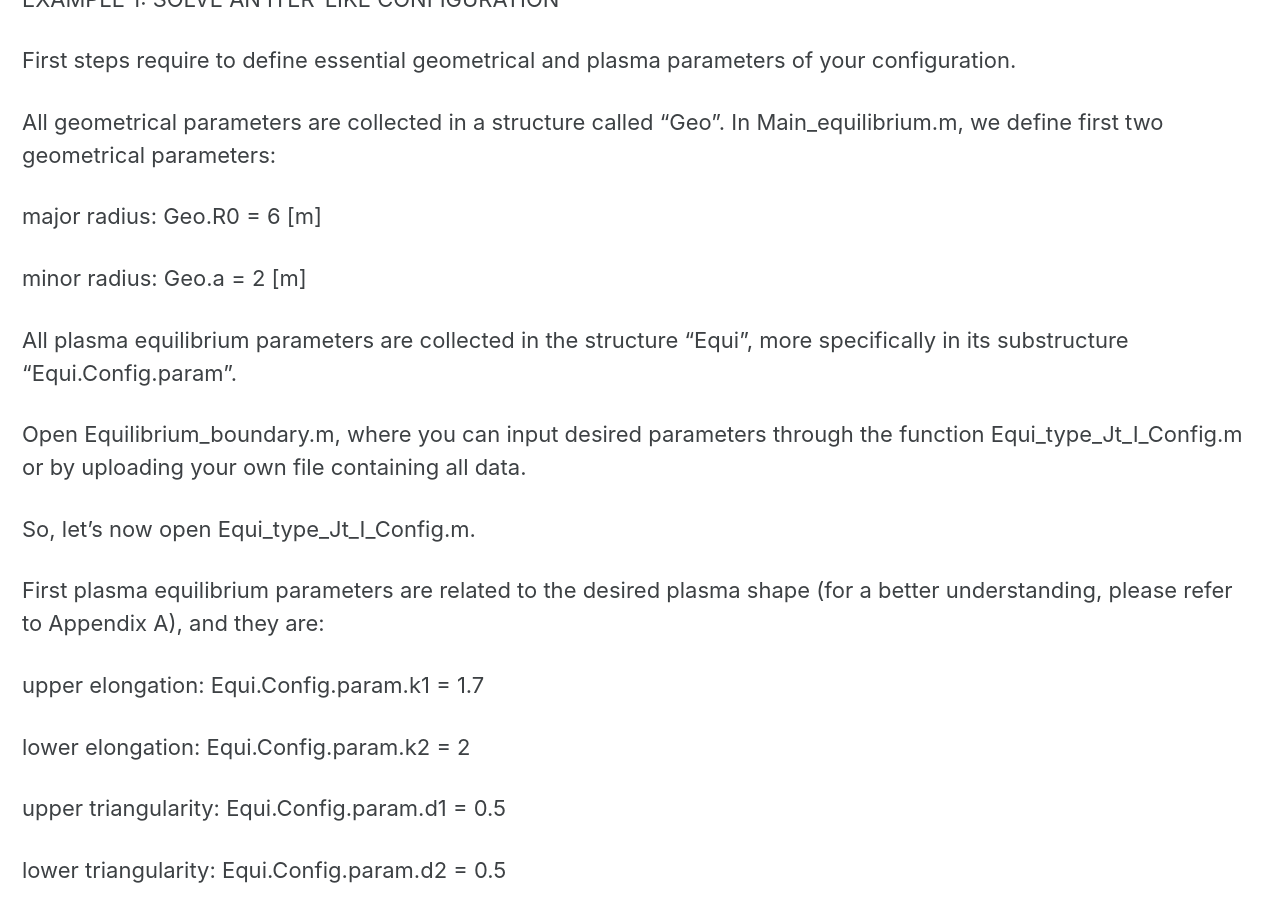
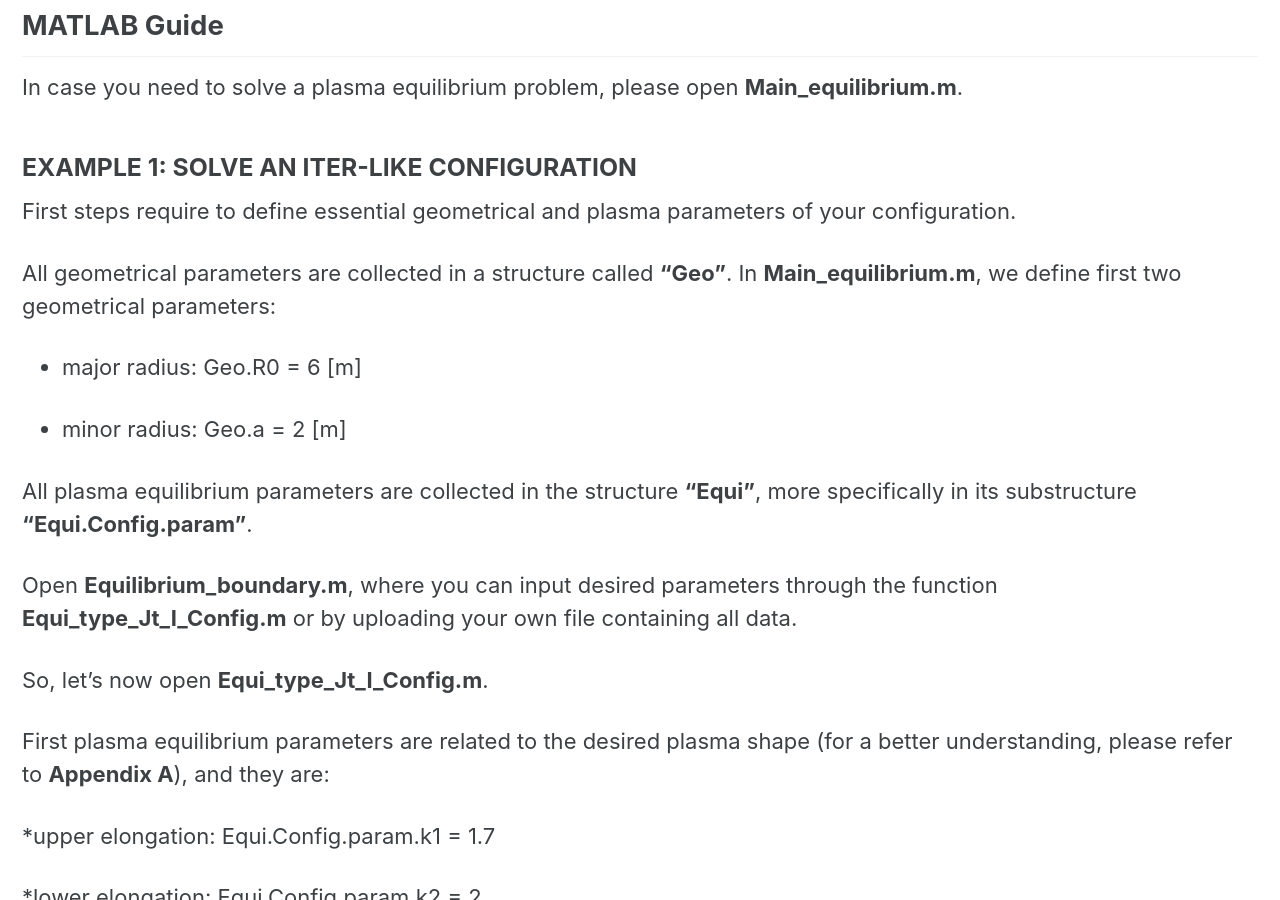
Before and after one commit to GitForTest3141592/TestLab, a Jekyll site: the page built from pages/SimPla_docs.md, in a window 1280 px wide and 900 px high, scrolled down 686 px. Built offline with Jekyll 4.4.1, drawn with Linux system fonts in a browser that asks for light colours; cached includes are drawn as plain includes; some of the changed text lies outside the part shown.

Commit message:
Update SimPla_docs.md

```diff
--- a/pages/SimPla_docs.md
+++ b/pages/SimPla_docs.md
@@ -4,63 +4,69 @@ title: SimPla - Simulated Plasma
 permalink: /SimPla/
 ---
 
-# Equilibrium Solver
+# SimPla - Simulated Plasma
 
-If you need to solve a plasma equilibrium problem, open Main_equilibrium.m.
+SimPla is a tool for simulating plasma behavour in a tokamak, for example to solve a plasma equilibrium problem.
 
-EXAMPLE 1: SOLVE AN ITER-LIKE CONFIGURATION
+## MATLAB Guide
+
+In case you need to solve a plasma equilibrium problem, please open **Main_equilibrium.m**.
+
+### EXAMPLE 1: SOLVE AN ITER-LIKE CONFIGURATION
 
 First steps require to define essential geometrical and plasma parameters of your configuration.
 
-All geometrical parameters are collected in a structure called “Geo”. In Main_equilibrium.m, we define first two geometrical parameters:
+All geometrical parameters are collected in a structure called **“Geo”**. In **Main_equilibrium.m**, we define first two geometrical parameters:
 
-major radius: Geo.R0 = 6 [m]
+* major radius: Geo.R0 = 6 [m]
 
-minor radius: Geo.a = 2 [m]
+* minor radius: Geo.a = 2 [m]
 
 
+All plasma equilibrium parameters are collected in the structure **“Equi”**, more specifically in its substructure **“Equi.Config.param”**.
 
-All plasma equilibrium parameters are collected in the structure “Equi”, more specifically in its substructure “Equi.Config.param”.
+Open **Equilibrium_boundary.m**, where you can input desired parameters through the function **Equi_type_Jt_I_Config.m** or by uploading your own file containing all data.
 
-Open Equilibrium_boundary.m, where you can input desired parameters through the function Equi_type_Jt_I_Config.m or by uploading your own file containing all data.
+So, let’s now open **Equi_type_Jt_I_Config.m**.
 
-So, let’s now open Equi_type_Jt_I_Config.m.
+First plasma equilibrium parameters are related to the desired plasma shape (for a better understanding, please refer to **Appendix A**), and they are:
 
-First plasma equilibrium parameters are related to the desired plasma shape (for a better understanding, please refer to Appendix A), and they are:
+*upper elongation: Equi.Config.param.k1 = 1.7
 
-upper elongation: Equi.Config.param.k1 = 1.7
+*lower elongation: Equi.Config.param.k2 = 2
 
-lower elongation: Equi.Config.param.k2 = 2
+*upper triangularity: Equi.Config.param.d1 = 0.5
 
-upper triangularity: Equi.Config.param.d1 = 0.5
+*lower triangularity: Equi.Config.param.d2 = 0.5
 
-lower triangularity: Equi.Config.param.d2 = 0.5
+*upper inner angle: Equi.Config.param.gamma_n_1 = 0 [radians]
 
-upper inner angle: Equi.Config.param.gamma_n_1 = 0 [radians]
+*lower inner angle: Equi.Config.param.gamma_n_2 = pi/3 [radians]
 
-lower inner angle: Equi.Config.param.gamma_n_2 = pi/3 [radians]
+*upper outer angle: Equi.Config.param.gamma_p_1 = 0 [radians]
 
-upper outer angle: Equi.Config.param.gamma_p_1 = 0 [radians]
-
-lower outer angle: Equi.Config.param.gamma_p_2 = pi/6 [radians]
+*lower outer angle: Equi.Config.param.gamma_p_2 = pi/6 [radians]
 
 Other parameters are related to the plasma current profile and magnetic field:
 
-total plasma current Equi.Config.param.Ip = -10e6 [A]
+*total plasma current Equi.Config.param.Ip = -10e6 [A]
 
-plasma profile coefficient β0: Equi.Config.param.beta0 = 0.5
+*plasma profile coefficient β0: Equi.Config.param.beta0 = 0.5
 
-plasma profile coefficient α1: Equi.Config.param.alpha1 = 2
+*plasma profile coefficient α1: Equi.Config.param.alpha1 = 2
 
-plasma profile coefficient α2: Equi.Config.param.alpha2 = 2
+*plasma profile coefficient α2: Equi.Config.param.alpha2 = 2
 
-toroidal magnetic field on axis: Equi.Config.param.Bt0 = 5;
+*toroidal magnetic field on axis: Equi.Config.param.Bt0 = 5;
 
 And lastly, parameters related to the numerical solver:
 
-Maximum number of iterations: Equi.Config.param.Max_iter = 30
+*Maximum number of iterations: Equi.Config.param.Max_iter = 30
 
-Stop condition on convergence error: Equi.Config.param.Error_conv = 1e-5
+*Stop condition on convergence error: Equi.Config.param.Error_conv = 1e-5
+
+
+## Python Guide
 
 
 
```
